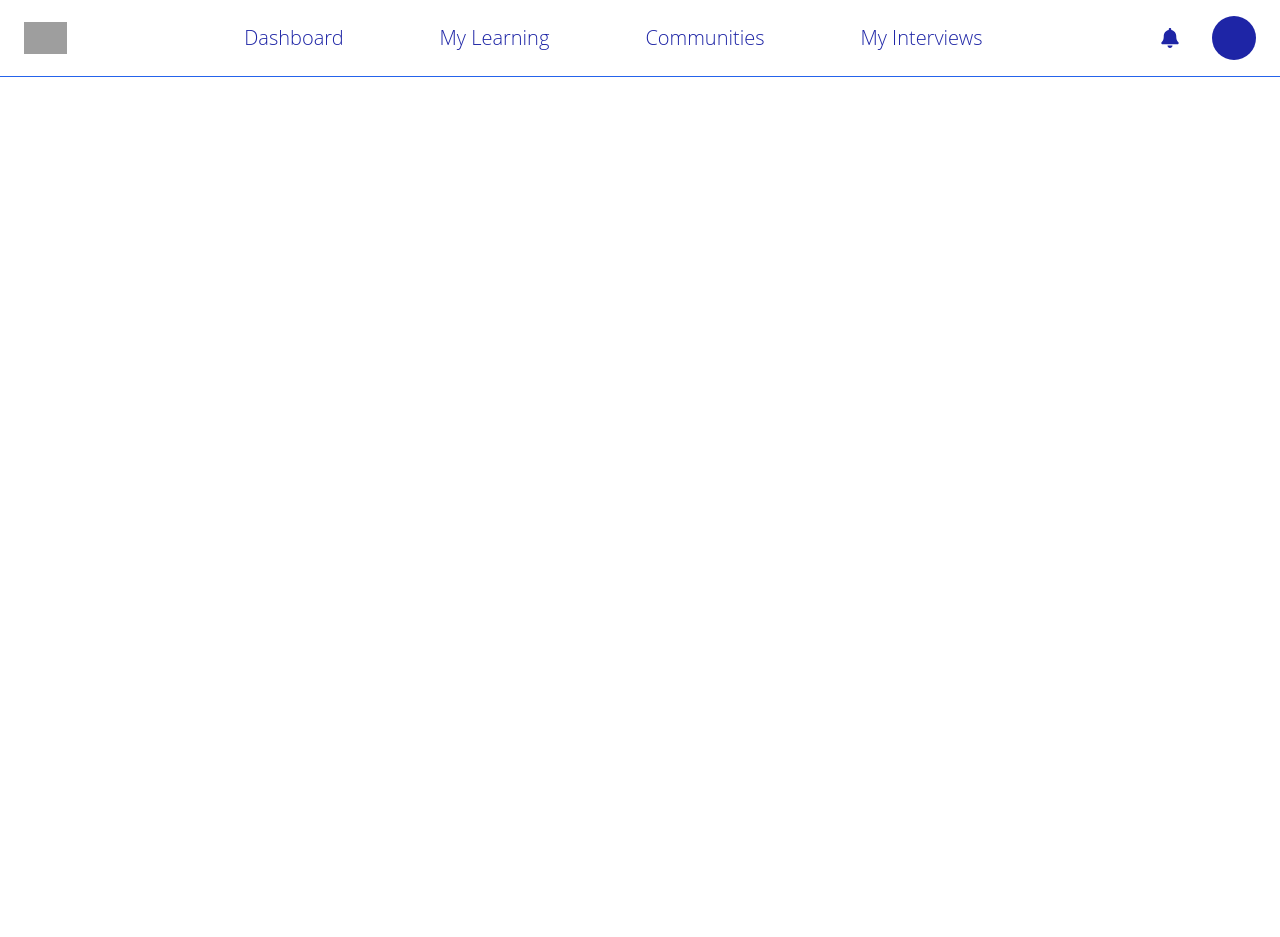
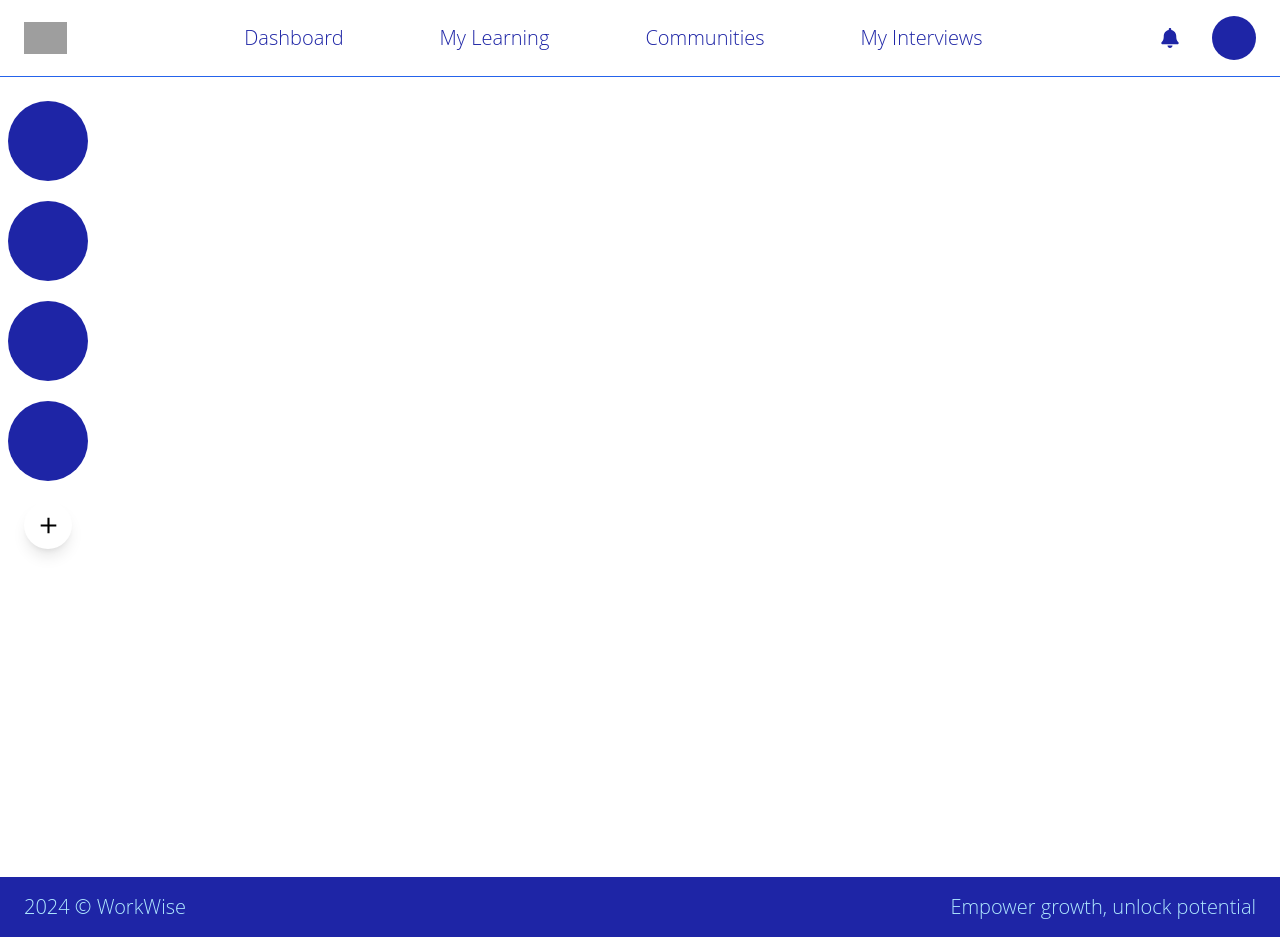
Before and after one commit to Tarek-Al-Khatib/frontend, a React (Create React App) app: page /community in a window 1280 px wide. Before the commit the page ends 800 px from the top, so only its background shows below. Built offline with nearby package versions, Linux system fonts and the light colour scheme; grey boxes are pictures that could not be loaded.

Commit message:
Added styling to community page and fixed sign up

```diff
--- a/src/pages/Communities/Communities.jsx
+++ b/src/pages/Communities/Communities.jsx
@@ -1,9 +1,23 @@
 import React from "react";
 import Navbar from "../../components/Navbar/Navbar";
+import Footer from "../../components/Footer/Footer";
+import { IoMdAdd } from "react-icons/io";
 const Communities = () => {
   return (
     <div>
       <Navbar />
+      <div class="flex bg-white w-full h-screen">
+        <div class="w-24 bg-white flex flex-col items-center py-6">
+          <div class="w-20 h-20 bg-navy rounded-full mb-5"></div>
+          <div class="w-20 h-20 bg-navy rounded-full mb-5"></div>
+          <div class="w-20 h-20 bg-navy rounded-full mb-5"></div>
+          <div class="w-20 h-20 bg-navy rounded-full mb-5"></div>
+          <button class="w-12 h-12 bg-white rounded-full flex items-center justify-center shadow-lg">
+            <IoMdAdd size={25} />
+          </button>
+        </div>
+      </div>
+      <Footer />
     </div>
   );
 };
--- a/src/pages/Signup/Signup.css
+++ b/src/pages/Signup/Signup.css
@@ -1,3 +1,8 @@
-.rounded-self {
-  border-radius: 20px;
+.signup-container {
+  background-image: url("https://images.squarespace-cdn.com/content/v1/663e047bf79e497156f8a5d4/1716901592433-10DKSBR211INP2O3Z5IH/image-asset.jpeg?format=100w 100w, https://images.squarespace-cdn.com/content/v1/663e047bf79e497156f8a5d4/1716901592433-10DKSBR211INP2O3Z5IH/image-asset.jpeg?format=300w 300w, https://images.squarespace-cdn.com/content/v1/663e047bf79e497156f8a5d4/1716901592433-10DKSBR211INP2O3Z5IH/image-asset.jpeg?format=500w 500w, https://images.squarespace-cdn.com/content/v1/663e047bf79e497156f8a5d4/1716901592433-10DKSBR211INP2O3Z5IH/image-asset.jpeg?format=750w 750w, https://images.squarespace-cdn.com/content/v1/663e047bf79e497156f8a5d4/1716901592433-10DKSBR211INP2O3Z5IH/image-asset.jpeg?format=1000w 1000w, https://images.squarespace-cdn.com/content/v1/663e047bf79e497156f8a5d4/1716901592433-10DKSBR211INP2O3Z5IH/image-asset.jpeg?format=1500w 1500w, https://images.squarespace-cdn.com/content/v1/663e047bf79e497156f8a5d4/1716901592433-10DKSBR211INP2O3Z5IH/image-asset.jpeg?format=2500w 2500w"),
+    linear-gradient(#1e25a669, #1e25a669);
+  background-blend-mode: overlay;
+  background-position: center;
+  background-repeat: no-repeat;
+  background-size: cover;
 }
--- a/src/pages/Signup/Signup.jsx
+++ b/src/pages/Signup/Signup.jsx
@@ -5,7 +5,7 @@ import React from "react";
 
 const SignUp = () => {
   return (
-    <div className="signin-container">
+    <div className="signup-container">
       <div className="flex flex-col items-center justify-center min-h-screen">
         <div className="bg-white w-[477px] rounded-self shadow-lg flex flex-col items-center justify-center gap-10 pt-6 ">
           <div className="w-full">
```
